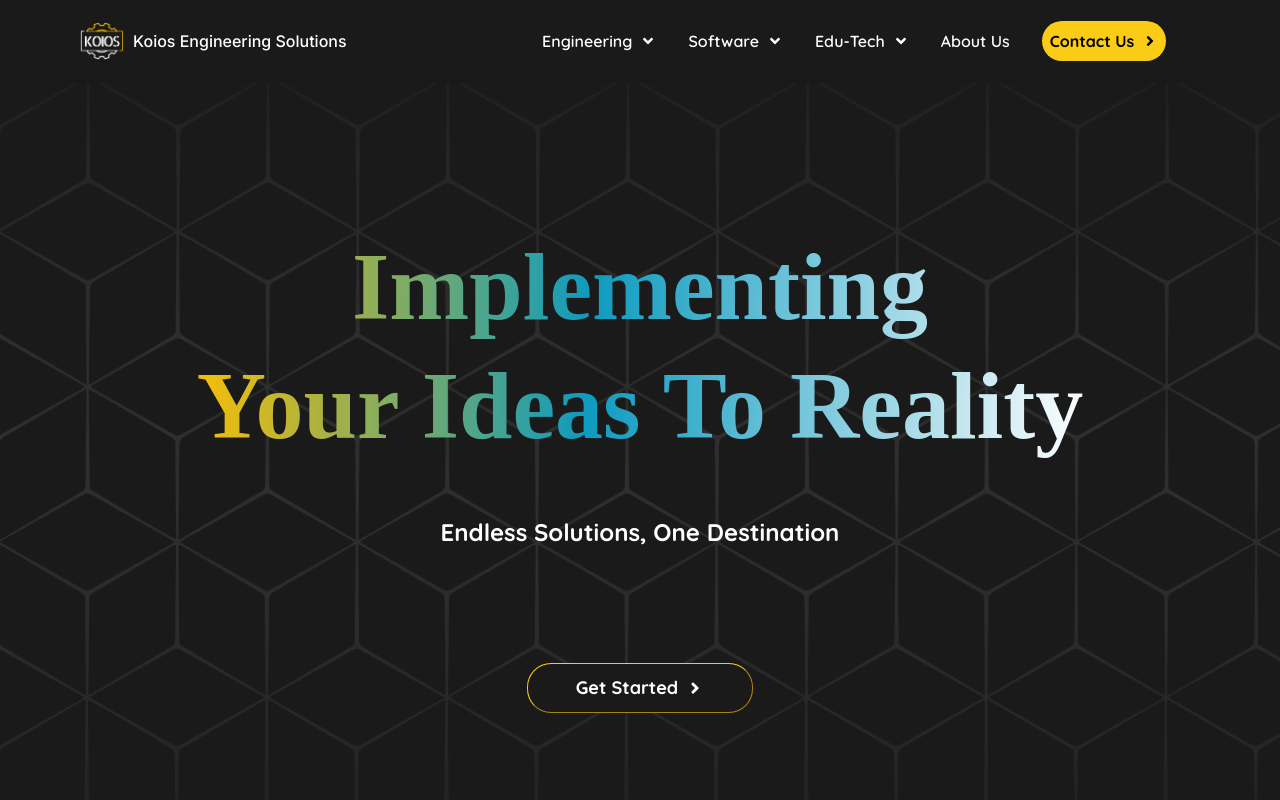
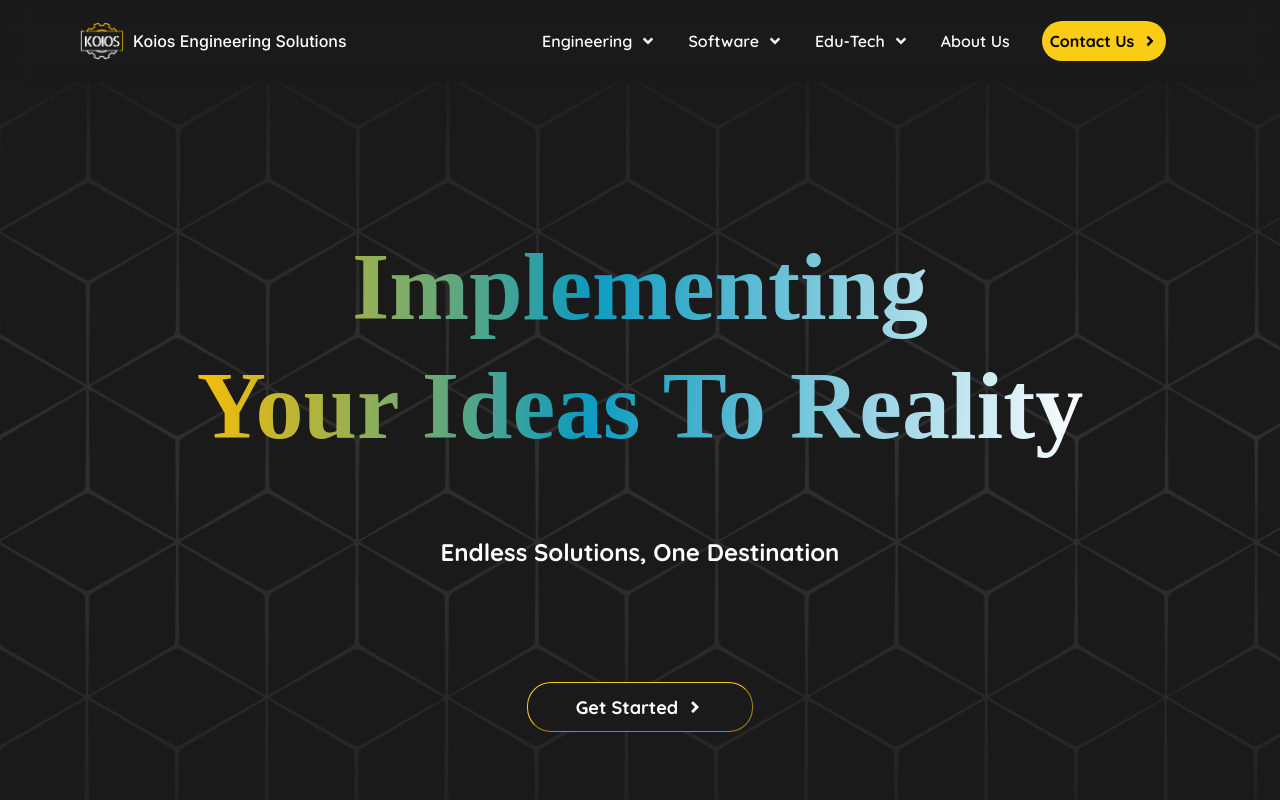
Before and after one commit to Panth1823/Koios_Frontend_Assignment, a React (Vite) app: page / in a window 1280 px wide. Shown: the top 800 px of the page. Built offline with nearby package versions, Linux system fonts and the light colour scheme; a web font is replaced by a local one.

Commit message:
btn changes

```diff
--- a/src/components/Home.jsx
+++ b/src/components/Home.jsx
@@ -25,6 +25,7 @@ const Home = () => {
     backgroundPosition: "center",
     backgroundRepeat: "no-repeat",
   };
+
   return (
     <div style={backgroundImageStyle}>
       <div className="bg-home-background">
@@ -42,14 +43,13 @@ const Home = () => {
             </h1>
           </div>
           <div className="mt-8 ">
-            <h1 className="flex justify-center text-white text-2xl font-xl-header-semibold">
-              Endless Solutions, One Destination
-            </h1>
-            <div className="flex items-center justify-center">
-              <button className="cursor-pointer border border-yellow-400 flex justify-center items-center bg-woodsmoke-bg-950-bg  text-white rounded-3xl font-xl-header-semibold px-12 py-6 w-38 h-12 text-md hover:scale-110 transition duration-300 hover:shadow-yellow font-bold  mt-24 text-lg">
-                {" "}
-                Get Started
-                <FaAngleRight className="transition-transform duration-300 group-hover:rotate-90 ml-2" />
+            <div className="flex flex-col items-center justify-center">
+              <h1 className="text-white text-2xl font-xl-header-semibold">
+                Endless Solutions, One Destination<span></span>
+              </h1>
+              <button className="z-50 cursor-pointer border border-yellow-400 flex justify-center items-center bg-woodsmoke-bg-950-bg  text-white rounded-3xl font-xl-header-semibold px-12 py-6 w-38 h-12 text-md hover:scale-110 transition duration-300 hover:shadow-yellow font-bold  mt-24 text-lg">
+                Get Started{" "}
+                <FaAngleRight className=" transition-transform duration-300 group-hover:rotate-90 ml-2" />
               </button>
             </div>
           </div>
@@ -214,7 +214,11 @@ const Home = () => {
             <div className="flex justify-between items-center text-gray-50 font-xl-header-semibold">
               <div className="  pl-60">
                 <img src={Insta} alt="insta" className=" p-2 cursor-pointer" />
-                <img src={Linkedin} alt="linkedin" className=" p-2 cursor-pointer" />
+                <img
+                  src={Linkedin}
+                  alt="linkedin"
+                  className=" p-2 cursor-pointer"
+                />
               </div>
               <div>
                 <p className=" font-xl-header-semibold">
```
